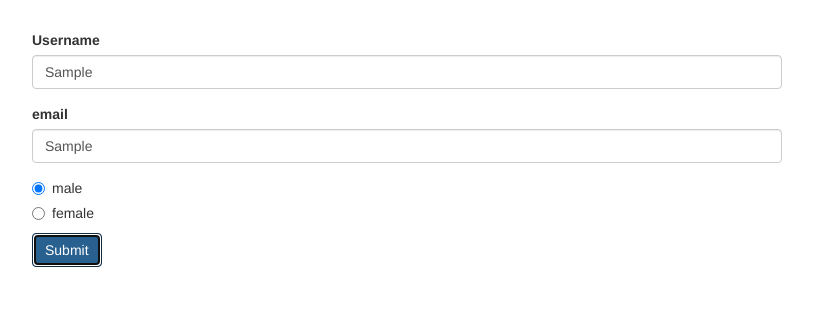
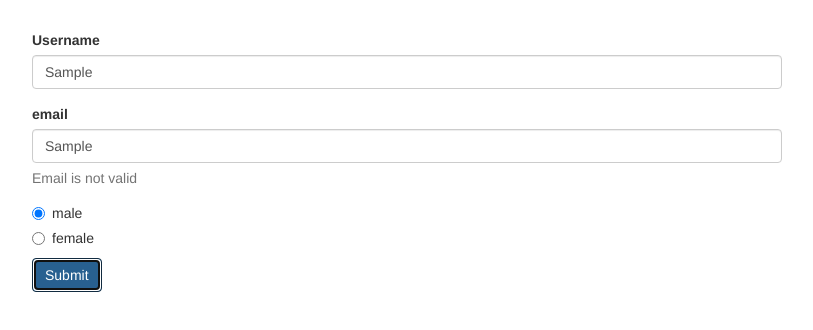
Before and after one commit to marcusblackhall/forms-reactive-start, an Angular app: page / in a window 1280 px wide. Both pictures are taken after typing "Sample", "Sample" into the empty fields and a click on the button "Submit". Shown: the top 330 px of the page, without its empty margins (233-1046 px from the left). Built offline with nearby package versions, Linux system fonts and the light colour scheme.

Commit message:
Access to elements on reactive forms
Use formgroup name with get. get signupForm.get('username')

```diff
--- a/src/app/app.component.html
+++ b/src/app/app.component.html
@@ -11,6 +11,9 @@
             id="username"
             formControlName="username"
             class="form-control">
+            <span class="help-block"
+            *ngIf="!signupForm.get('username').valid && signupForm.get('username').touched"
+            >Username is invalid</span>
         </div>
         <div class="form-group">
           <label for="email">email</label>
@@ -19,6 +22,9 @@
             id="email"
             formControlName="email"
             class="form-control">
+           <span class="help-block"
+           *ngIf="!signupForm.get('email').valid && signupForm.get('email').touched"
+           >Email is not valid</span>
         </div>
         <div class="radio" *ngFor="let gender of genders">
           <label>
```
